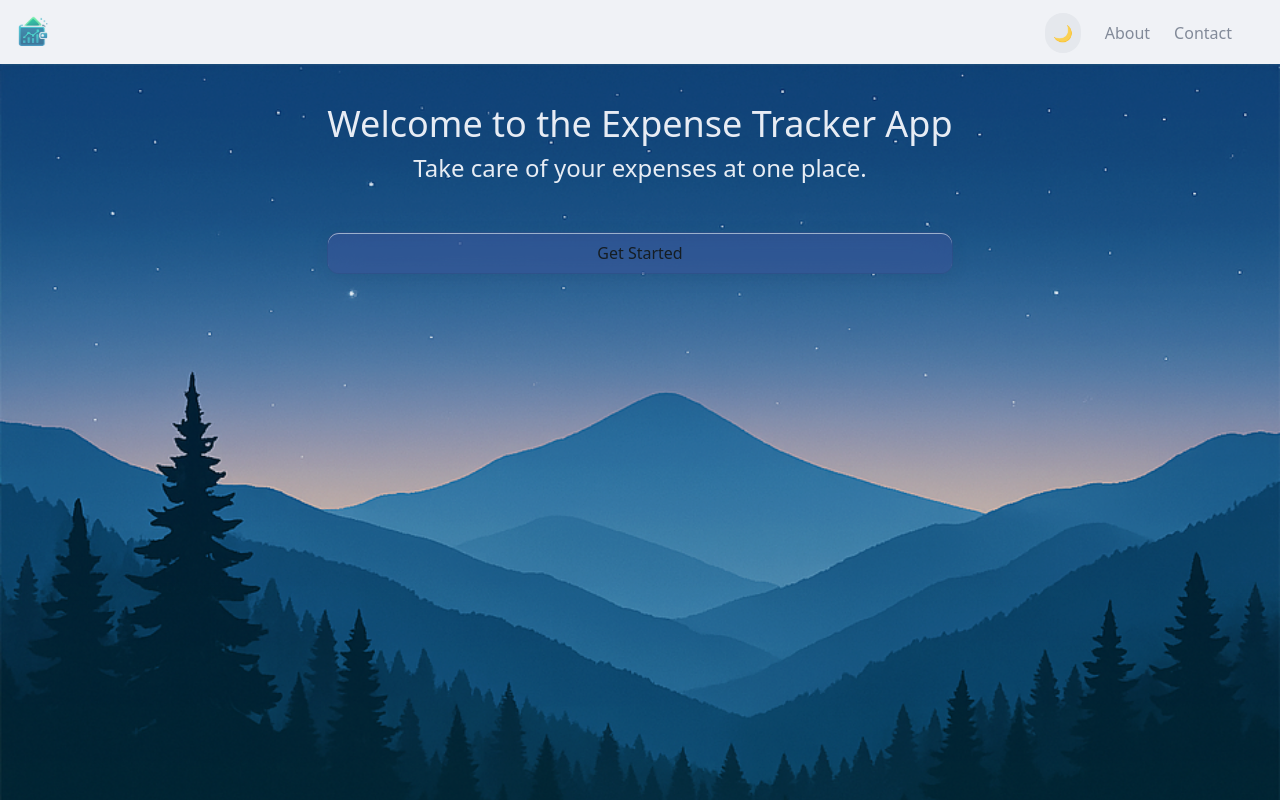
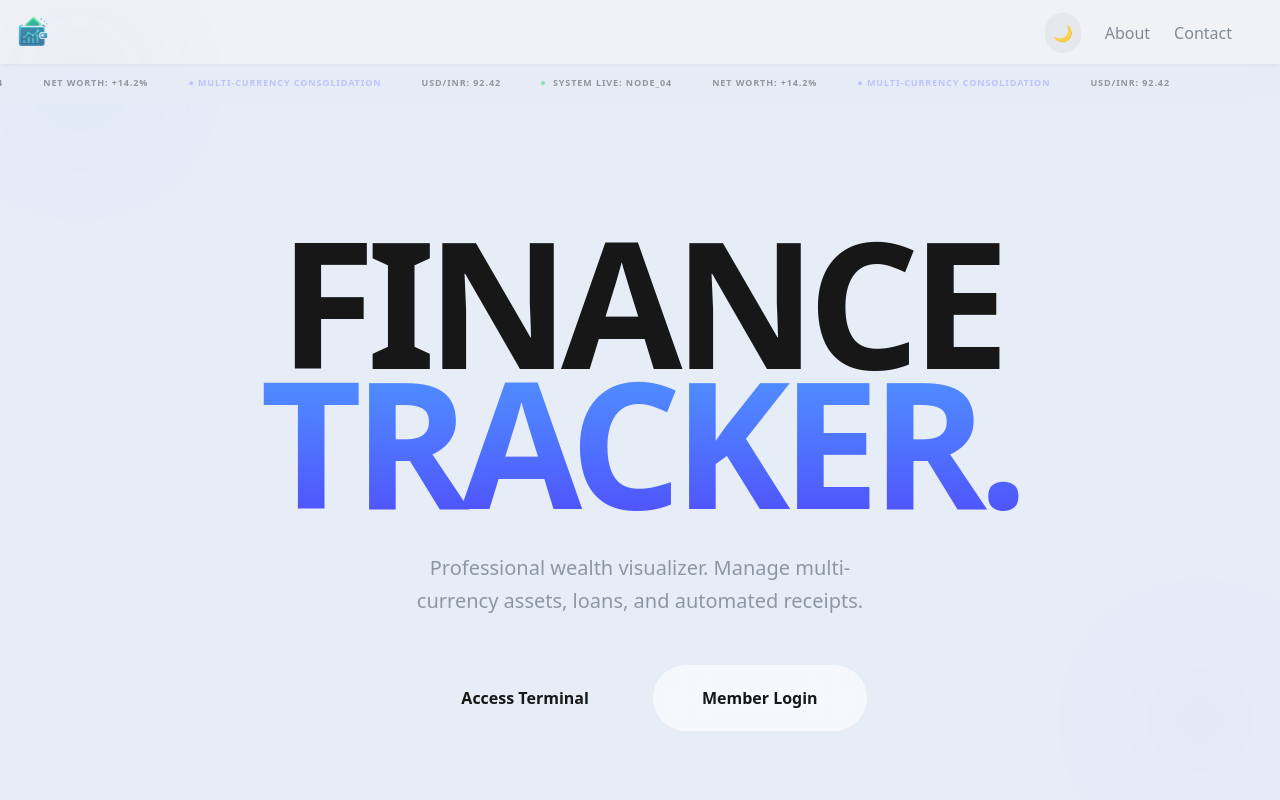
Before and after one commit to gagan-upadhyay/expenseTrackerFrontEnd, a Next.js app: page / in a window 1280 px wide. Shown: the top 800 px of the page. Built offline with nearby package versions, Linux system fonts and the light colour scheme; no server answers.

Commit message:
Changes:Changed the landing page with premium effects, made small changes in login form

```diff
--- a/src/app/auth/login/page.tsx
+++ b/src/app/auth/login/page.tsx
@@ -6,7 +6,7 @@ import GuestGuard from "@/src/components/auth/Guards/GuestGuard";
 const Login = async()=>{
     return (
         <GuestGuard>
-            <div className="flex justify-center items-center min-h-screen px-4">
+            <div className="flex justify-center mt-10 min-h-screen px-4">
               <div className="relative w-full max-w-sm">
                     <Suspense fallback={<LoginSkeleton />}>
                     <LoginFormWrapper />
--- a/src/app/globals.css
+++ b/src/app/globals.css
@@ -212,6 +212,16 @@ body {
   .animate-shake {
     animation: shake 0.2s ease-in-out 2;
   }
+    .pb-safe {
+    padding-bottom: env(safe-area-inset-bottom);
+  }
+  .pt-safe {
+    padding-top: env(safe-area-inset-top);
+  }
+  .px-safe {
+    padding-left: env(safe-area-inset-left);
+    padding-right: env(safe-area-inset-right);
+  }
 }
 
 @keyframes shake {
@@ -229,3 +239,15 @@ input::-webkit-inner-spin-button {
 input[type=number] {
   -moz-appearance: textfield;
 }
+
+.auth-bg {
+  background: radial-gradient(circle at 50% 50%, #121212 0%, #050505 100%);
+  background-image:
+    radial-gradient(at 0% 0%, rgba(99, 102, 241, 0.15) 0, transparent 50%),
+    radial-gradient(at 100% 100%, rgba(167, 139, 250, 0.1) 0, transparent 50%);
+}
+.auth-grid {
+  background-image: linear-gradient(rgba(255,255,255,0.03) 1px, transparent 1px),
+                    linear-gradient(90deg, rgba(255,255,255,0.03) 1px, transparent 1px);
+  background-size: 40px 40px;
+}
--- a/src/components/pages/Home/welcomePage.tsx
+++ b/src/components/pages/Home/welcomePage.tsx
@@ -1,50 +1,163 @@
 'use client';
-import Image from "next/image";
-import {useEffect, useState} from 'react';
-import { Button } from "../../ui/buttons/buttons";
-import { useAuth } from "../../../context/authContext";
-import { useRouter } from "next/navigation";
+import { useEffect, useRef, useState } from 'react';
+import { gsap } from 'gsap';
+import { ScrollTrigger } from 'gsap/ScrollTrigger';
 
+if (typeof window !== 'undefined') {
+  gsap.registerPlugin(ScrollTrigger);
+}
 
-export default function WelcomePage(){
-    const [loaded, setLoaded] = useState(false);
-    const {isLoggedIn} = useAuth();
-    const router = useRouter();
-    console.log("Value of isLoggedIn", isLoggedIn);
+export default function LandingPage() {
+  const containerRef = useRef(null);
+  const [loadingType, setLoadingType] = useState<'login' | 'signup' | null>(null);
 
-    useEffect(()=>{
-        const timer = setTimeout(()=>setLoaded(true), 300);
-        return ()=> clearTimeout(timer)
-    }, []);
+  useEffect(() => {
+    const ctx = gsap.context(() => {
+      // Hero Entrance
+      gsap.from(".hero-content > *", {
+        y: 30,
+        opacity: 0,
+        duration: 0.8,
+        stagger: 0.1,
+        ease: "power2.out"
+      });
 
-    const handleSubmit=()=>{
-        if (isLoggedIn){
-            router.push('/dashboard');
-        }else{
-            router.push('/auth/login');
-        }
-    }
+      // Stacking Cards
+      const cards = gsap.utils.toArray('.stack-card');
+      cards.forEach((card: any) => {
+        gsap.from(card, {
+          scrollTrigger: {
+            trigger: card,
+            start: "top bottom-=50",
+            end: "top center",
+            scrub: 1,
+          },
+          y: 80,
+          scale: 0.92,
+          opacity: 0,
+        });
+      });
 
-    return (
-        <div className={`flex justify-center h-screen transition-opacity ease-in-out ${loaded ? 'opacity-90':'opacity-0'}`}>
-            <div className="w-full absolute min-h-screen">
-                <Image className={`absolute w-full h-full  pointer-events-none`} alt='background image' width={500} height={500} src='/backgroundImage_new.png'/>
+      gsap.to(".ticker-content", { xPercent: -50, repeat: -1, duration: 30, ease: "none" });
+    }, containerRef);
+    return () => ctx.revert();
+  }, []);
+
+  const handleNav = (type: 'login' | 'signup') => {
+    setLoadingType(type);
+    setTimeout(() => {
+      window.location.href = type === 'login' ? '/auth/login' : '/auth/register';
+    }, 800);
+  };
+
+  return (
+    <div ref={containerRef} className="w-full min-h-screen bg-[var(--background)] text-[var(--foreground)] overflow-x-hidden flex flex-col items-center">
+
+      {/* 🔮 Fixed Ambient Glows */}
+      <div className="glow-indigo fixed top-0 left-0 w-full h-[40vh] opacity-20 blur-[120px] pointer-events-none" />
+      <div className="glow-purple fixed bottom-0 right-0 w-full h-[40vh] opacity-20 blur-[120px] pointer-events-none" />
+
+      {/* 💹 Ticker Tape + System Live Indicator */}
+      <div className="sticky top-0 z-50 w-full border-b border-white/5 bg-[var(--background)]/80 backdrop-blur-xl py-3 flex items-center">
+        <div className="ticker-content flex whitespace-nowrap gap-10 text-[9px] font-mono font-bold tracking-widest opacity-40">
+          {[1, 2].map((i) => (
+            <div key={i} className="flex gap-10 items-center">
+              <span className="flex items-center gap-2">
+                <div className="w-1 h-1 rounded-full bg-green-500 animate-pulse" />
+                SYSTEM LIVE: NODE_04
+              </span>
+              <span>NET WORTH: +14.2%</span>
+              <span className="text-indigo-400">● MULTI-CURRENCY CONSOLIDATION</span>
+              <span>USD/INR: 92.42</span>
             </div>
-            <div className="relative flex flex-col top-10 text-center gap-2 px-4">
-                <h1 className="text-white animate-pulsate transitions-all ease-in-out duration-400 sm:text-xl md:text-2xl text-lg lg:text-4xl ">
-                    Welcome to the Expense Tracker App
-                </h1>
+          ))}
+        </div>
+      </div>
 
-                <h2 className="text-white lg:text-2xl transitions-all ease-in-out duration-400">
-                    Take care of your expenses at one place.
-                </h2>
-                <Button onClick={handleSubmit} className="mt-10">
-                    Get Started
-                </Button>
+      {/* --- HERO SECTION --- */}
+      <section className="hero-content relative z-10 w-full px-5 pt-16 md:pt-32 pb-12 flex flex-col items-center text-center">
 
+        <h1 className="text-[13vw] md:text-[11rem] font-bold tracking-tighter leading-[0.8] mb-10 w-full max-w-full break-words select-none">
+          FINANCE<br />
+          <span className="text-transparent bg-clip-text bg-gradient-to-b from-blue-400 to-indigo-600 dark:from-white dark:to-white/10">TRACKER.</span>
+        </h1>
 
+        <p className="text-gray-500 max-w-lg text-sm md:text-xl mb-12 font-medium leading-relaxed px-2 opacity-70">
+          Professional wealth visualizer. Manage multi-currency assets, loans, and automated receipts.
+        </p>
+
+        {/* --- DUAL ACTION BUTTONS --- */}
+        <div className="flex flex-col md:flex-row gap-4 w-full max-w-[320px] md:max-w-none justify-center px-4 mb-5">
+          <button
+            onClick={() => handleNav('signup')}
+            disabled={!!loadingType}
+            className="w-full md:w-auto px-12 py-5 bg-foreground text-background rounded-full font-bold transition-all active:scale-95 flex items-center justify-center gap-3 shadow-[0_0_25px_rgba(255,255,255,0.1)]"
+          >
+            {loadingType === 'signup' ? <div className="w-5 h-5 border-2 border-background border-t-transparent rounded-full animate-spin" /> : "Access Terminal"}
+          </button>
+
+          <button
+            onClick={() => handleNav('login')}
+            disabled={!!loadingType}
+            className="w-full md:w-auto px-12 py-5 glass-strong border border-white/20 hover:border-indigo-500/50 rounded-full font-bold transition-all active:scale-95 flex items-center justify-center gap-3"
+          >
+            {loadingType === 'login' ? <div className="w-5 h-5 border-2 border-foreground border-t-transparent rounded-full animate-spin" /> : "Member Login"}
+          </button>
+        </div>
+
+        {/* --- DYNAMIC TERMINAL PREVIEW --- */}
+        <div className="w-full max-w-6xl px-1 md:px-6 mt-16 md:mt-24">
+          <div className="glass-strong rounded-[2.5rem] p-2 md:p-4 border border-white/20 shadow-2xl relative overflow-hidden">
+            <div className="bg-[#050505] rounded-[2rem] h-[320px] md:h-[600px] relative overflow-hidden p-8 md:p-14 text-white flex flex-col justify-between">
+
+              {/* Background Animated Graph (The "Industry Level" Chart) */}
+              <div className="absolute inset-0 opacity-20 flex items-end justify-between px-2 pointer-events-none">
+                {[40, 70, 45, 90, 65, 80, 50, 95, 60, 85].map((h, i) => (
+                  <div key={i} className="flex-1 bg-indigo-500 mx-1 rounded-t-md animate-pulse"
+                       style={{ height: `${h}%`, animationDelay: `${i * 0.2}s` }} />
+                ))}
+              </div>
+
+              <div className="relative z-10 text-left">
+                <p className="text-[10px] text-indigo-400 font-black tracking-[0.2em] uppercase mb-1">Portfolio Velocity</p>
+                <h3 className="text-4xl md:text-6xl font-mono tracking-tight">$142,500.42</h3>
+              </div>
+
+              <div className="relative z-10 flex justify-between items-center text-[9px] font-mono opacity-50 uppercase tracking-[0.3em]">
+                <span>T-Minus 24H</span>
+                <span>Active Conversion: USD/INR</span>
+              </div>
             </div>
+          </div>
+        </div>
+      </section>
 
-        </div>
-    )
+      {/* --- STACKING FEATURE CARDS --- */}
+      <section className="w-full max-w-4xl px-6 flex flex-col gap-8 md:gap-12 pb-32 mt-20">
+        {[
+          { icon: "🌍", t: "Global Net Worth", d: "Automatic FX conversion for international accounts and assets." },
+          { icon: "📉", t: "Debt Architect", d: "Track loan balances and remaining credit limits with precision." },
+          { icon: "📄", t: "Receipt Vault", d: "Digital bookkeeping. Securely link receipts to every transaction." },
+          { icon: "🔔", t: "Liquidity Alerts", d: "AI-driven notifications for upcoming dues and low balances." },
+          { icon: "📈", t: "Revenue Flow", d: "Industry-grade analytics for your income and expense trends." }
+        ].map((f, i) => (
+          <div key={i} className="stack-card glass p-8 md:p-12 rounded-[2.5rem] border border-white/10 flex flex-col gap-4 shadow-xl">
+            <span className="text-4xl mb-2">{f.icon}</span>
+            <h3 className="text-xl md:text-3xl font-bold tracking-tight">{f.t}</h3>
+            <p className="opacity-50 text-sm md:text-lg leading-relaxed">{f.d}</p>
+          </div>
+        ))}
+      </section>
+
+      {/* --- FOOTER CTA --- */}
+      <section className="w-full px-6 pb-40">
+         <div className="glass-strong p-12 md:p-24 rounded-[3rem] text-center border border-white/10 max-w-4xl mx-auto shadow-2xl">
+            <h2 className="text-3xl md:text-6xl font-bold tracking-tighter mb-10 italic">Go clear with Finance TRACKER.</h2>
+            <button onClick={() => handleNav('signup')} className="px-16 py-6 bg-foreground text-background rounded-full font-black uppercase text-xs tracking-widest active:scale-95 transition-all">
+              Initialize TRACKER
+            </button>
+         </div>
+      </section>
+    </div>
+  );
 }
```
